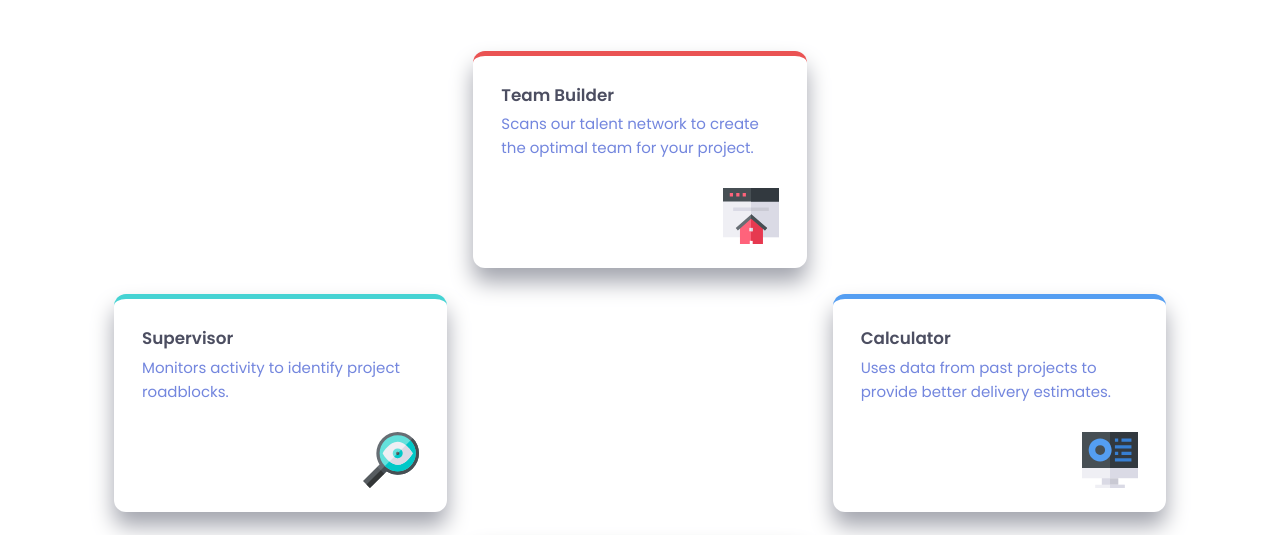
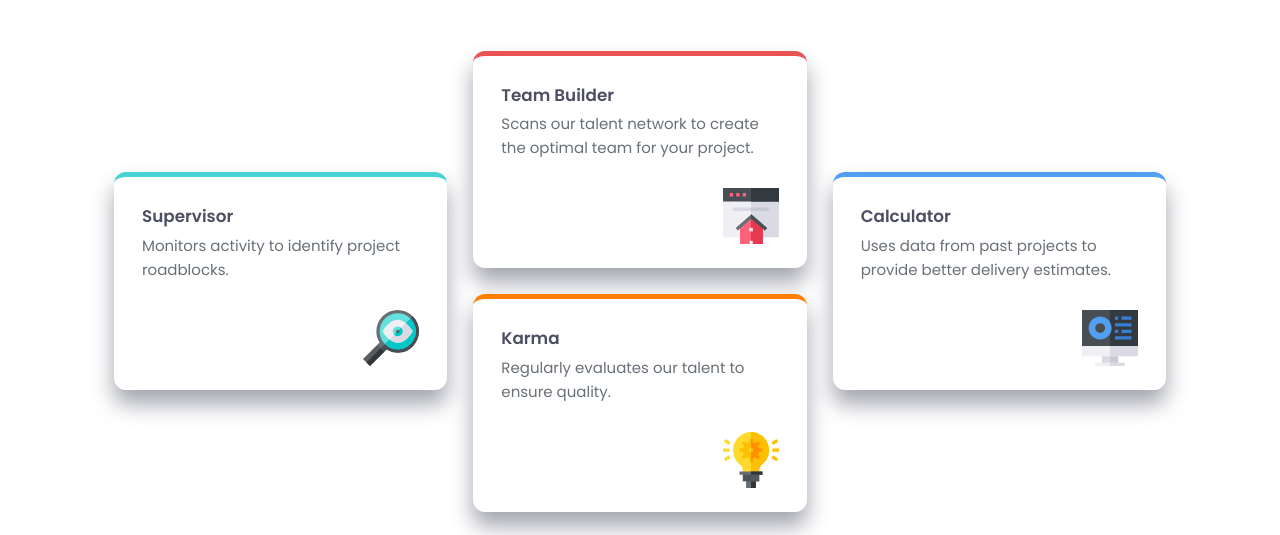
Before and after one commit to ben-webdevtech/four-card-feature-layout, a plain HTML site: page index.html in a window 1280 px wide. Shown: the part 210-745 px from the top of the page. Drawn offline with Linux system fonts and the light colour scheme.

Commit message:
Fixed the layout on desktop media query

```diff
--- a/styles.css
+++ b/styles.css
@@ -40,7 +40,7 @@ body {
 }
 
 .header__description {
-    color: hsl(229, 62%, 66%);
+    color: hsl(212, 6%, 44%);
     margin: 0.75rem 0 0;
     font-size: 0.95rem;
 
@@ -48,7 +48,7 @@ body {
 
 .features {
     display: grid;
-    grid-template-columns: 1fr;
+    grid-template-columns: repeat(1, 1fr);
     gap: 26px;
 }
 
@@ -68,7 +68,7 @@ body {
 }
 
 .feature-card__description {
-    color: hsl(229, 62%, 66%);
+    color: hsl(212, 6%, 44%);
     margin: 0 0 28px
 }
 
@@ -107,25 +107,25 @@ body {
 @media (min-width: 1000px) {
     .features {
         grid-template-columns: repeat(3, 1fr);
-        grid-template-areas:
-            ". team-builder ."
-            "supervisor . calculator"
-            ". karma .";
         align-items: center;
     }
     .feature-card--supervisor {
-        grid-area: supervisor;
+        grid-column: 1;
+        grid-row: 1 / span 2;
     }
 
     .feature-card--team-builder {
-        grid-area: team-builder;
+        grid-column: 2;
+        grid-row: 1;
     }
 
     .feature-card--karma {
-        grid-area: karma;
+        grid-column: 2;
+        grid-row: 2;
     }
 
     .feature-card--calculator {
-        grid-area: calculator;
+        grid-column: 3;
+        grid-row: 1 / span 2;
     }
 }
```
